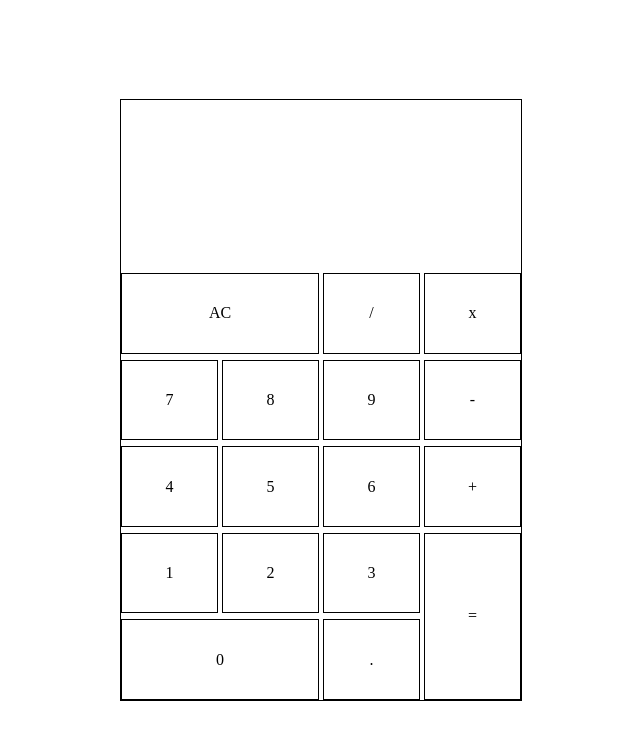
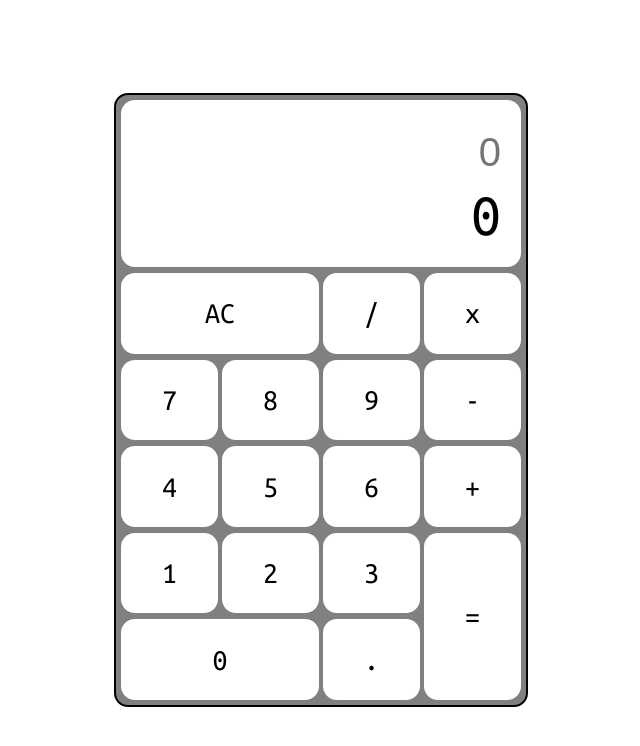
Before and after one commit to mmjamm89/FCC-JSCalculator, a React (Create React App) app: page / in a window 1280 px wide. Shown: the top 746 px of the page, without its empty margins (319-959 px from the left). Built offline with nearby package versions, Linux system fonts and the light colour scheme.

Commit message:
eval function

```diff
--- a/src/App.js
+++ b/src/App.js
@@ -1,28 +1,88 @@
+import React, { useState } from 'react';
 import './style.css';
 
+
 function App() {
+
+  const [expression, setExpression] = useState("")
+  const [answer, setAnswer] = useState("0")
+
+  const display = (symbol) => {
+    setExpression((prev) => prev + symbol)
+  }
+
+  const calculate = () => {
+    setAnswer(eval(expression))
+  }
+
+  const allClear = () => {
+    setExpression("")
+    setAnswer("0")
+  }
+
   return (
     <div className="App">
       <div className="container">
         <div className="grid">
-          <div className="display"></div>
-          <div className="button AC">AC</div>
-          <div className="button div">/</div>
-          <div className="button times">x</div>
-          <div className="button seven">7</div>
-          <div className="button eight">8</div>
-          <div className="button nine">9</div>
-          <div className="button minus">-</div>
-          <div className="button four">4</div>
-          <div className="button five">5</div>
-          <div className="button six">6</div>
-          <div className="button plus">+</div>
-          <div className="button one">1</div>
-          <div className="button two">2</div>
-          <div className="button three">3</div>
-          <div className="button equal">=</div>
-          <div className="button zero">0</div>
-          <div className="button dot">.</div>
+          <div className="display"
+               id="display">
+                 <input type="text"
+                        placeholder="0"
+                        value={expression}
+                        disabled />
+                 <div className="total">{answer}</div>
+               </div>
+          <div className="button AC"
+               id="clear"
+               onClick={allClear}>AC</div>
+          <div className="button div"
+               id="divide"
+               onClick={() => display("/")}>/</div>
+          <div className="button times"
+               id="multiply"
+               onClick={() => display("*")}>x</div>
+          <div className="button seven"
+               id="seven"
+               onClick={() => display("7")}>7</div>
+          <div className="button eight"
+               id="eight"
+               onClick={() => display("8")}>8</div>
+          <div className="button nine"
+               id="nine"
+               onClick={() => display("9")}>9</div>
+          <div className="button minus"
+               id="subtract"
+               onClick={() => display("-")}>-</div>
+          <div className="button four"
+               id="four"
+               onClick={() => display("4")}>4</div>
+          <div className="button five"
+               id="five"
+               onClick={() => display("5")}>5</div>
+          <div className="button six"
+               id="six"
+               onClick={() => display("6")}>6</div>
+          <div className="button plus"
+               id="add"
+               onClick={() => display("+")}>+</div>
+          <div className="button one"
+               id="one"
+               onClick={() => display("1")}>1</div>
+          <div className="button two"
+               id="two"
+               onClick={() => display("2")}>2</div>
+          <div className="button three"
+               id="three"
+               onClick={() => display("3")}>3</div>
+          <div className="button equal"
+               id="equals"
+               onClick={calculate}>=</div>
+          <div className="button zero"
+               id="zero"
+               onClick={() => display("0")}>0</div>
+          <div className="button dot"
+               id="decimal"
+               onClick={() => display(".")}>.</div>
         </div>
       </div>
     </div>
--- a/src/style.css
+++ b/src/style.css
@@ -1,3 +1,4 @@
+@import url("https://fonts.googleapis.com/css2?family=Ubuntu+Mono&display=swap");
 html, body {
   width: 100vw;
   height: 100vh;
@@ -10,12 +11,16 @@ html, body {
   -webkit-box-pack: center;
       -ms-flex-pack: center;
           justify-content: center;
+  font-family: "Ubuntu Mono", monospace;
 }
 
 .App .container {
   height: 600px;
   width: 400px;
-  border: 1px solid black;
+  border: 2px solid black;
+  border-radius: 14px;
+  padding: 5px;
+  background-color: grey;
 }
 
 .App .container .grid {
@@ -43,6 +48,38 @@ html, body {
   -ms-grid-column: 1;
   -ms-grid-column-span: 4;
   grid-area: display;
+  border-radius: 14px;
+  padding: 20px;
+  background-color: white;
+  display: -webkit-box;
+  display: -ms-flexbox;
+  display: flex;
+  -webkit-box-orient: vertical;
+  -webkit-box-direction: normal;
+      -ms-flex-direction: column;
+          flex-direction: column;
+  -webkit-box-pack: center;
+      -ms-flex-pack: center;
+          justify-content: center;
+  -webkit-box-align: center;
+      -ms-flex-align: center;
+          align-items: center;
+}
+
+.App .container .grid .display input {
+  width: 100%;
+  height: 50%;
+  text-align: right;
+  background-color: transparent;
+  border: none;
+  font-size: 40px;
+}
+
+.App .container .grid .display .total {
+  text-align: right;
+  font-size: 60px;
+  width: 100%;
+  height: 50%;
 }
 
 .App .container .grid .button {
@@ -55,7 +92,19 @@ html, body {
   -webkit-box-pack: center;
       -ms-flex-pack: center;
           justify-content: center;
-  border: 1px solid black;
+  border-radius: 14px;
+  cursor: pointer;
+  font-size: 30px;
+  background-color: white;
+  -webkit-transition: all 300ms ease-in-out;
+  transition: all 300ms ease-in-out;
+}
+
+.App .container .grid .button:hover {
+  background-color: black;
+  color: white;
+  -webkit-transition: all 300ms ease-in-out;
+  transition: all 300ms ease-in-out;
 }
 
 .App .container .grid .button.AC {
--- a/src/style.scss
+++ b/src/style.scss
@@ -1,16 +1,24 @@
+@import url('https://fonts.googleapis.com/css2?family=Ubuntu+Mono&display=swap');
+
+$font-1: 'Ubuntu Mono', monospace;
+
 html, body{
     width: 100vw;
     height: 100vh;
     display: flex;
     align-items: center;
     justify-content: center;
+    font-family: $font-1;
 }
 
 .App{
     .container{
         height: 600px;
         width: 400px;
-        border: 1px solid black;
+        border: 2px solid black;
+        border-radius: 14px;
+        padding: 5px;
+        background-color:grey;
         .grid{
             width: 100%;
             height: 100%;
@@ -29,12 +37,42 @@ html, body{
             ;
             .display{
                 grid-area: display;
+                border-radius: 14px;
+                padding: 20px;
+                background-color: white;
+                display: flex;
+                flex-direction: column;
+                justify-content: center;
+                align-items: center;
+                input{
+                    width: 100%;
+                    height: 50%;
+                    text-align: right;
+                    background-color: transparent;
+                    border: none;
+                    font-size: 40px;
+                }
+                .total{
+                    text-align: right;
+                    font-size: 60px;
+                    width: 100%;
+                    height: 50%;
+                }
             }
             .button{
                 display: flex;
                 align-items: center;
                 justify-content: center;
-                border: 1px solid black;
+                border-radius: 14px;
+                cursor: pointer;
+                font-size: 30px;
+                background-color: white;
+                transition: all 300ms ease-in-out;
+                &:hover{
+                    background-color: black;
+                    color: white;
+                    transition: all 300ms ease-in-out;
+                }
                 &.AC{
                     grid-area: AC;
                 }
```
Also changed, not shown: 1 other file (tests, documents, lock files or other folders).
